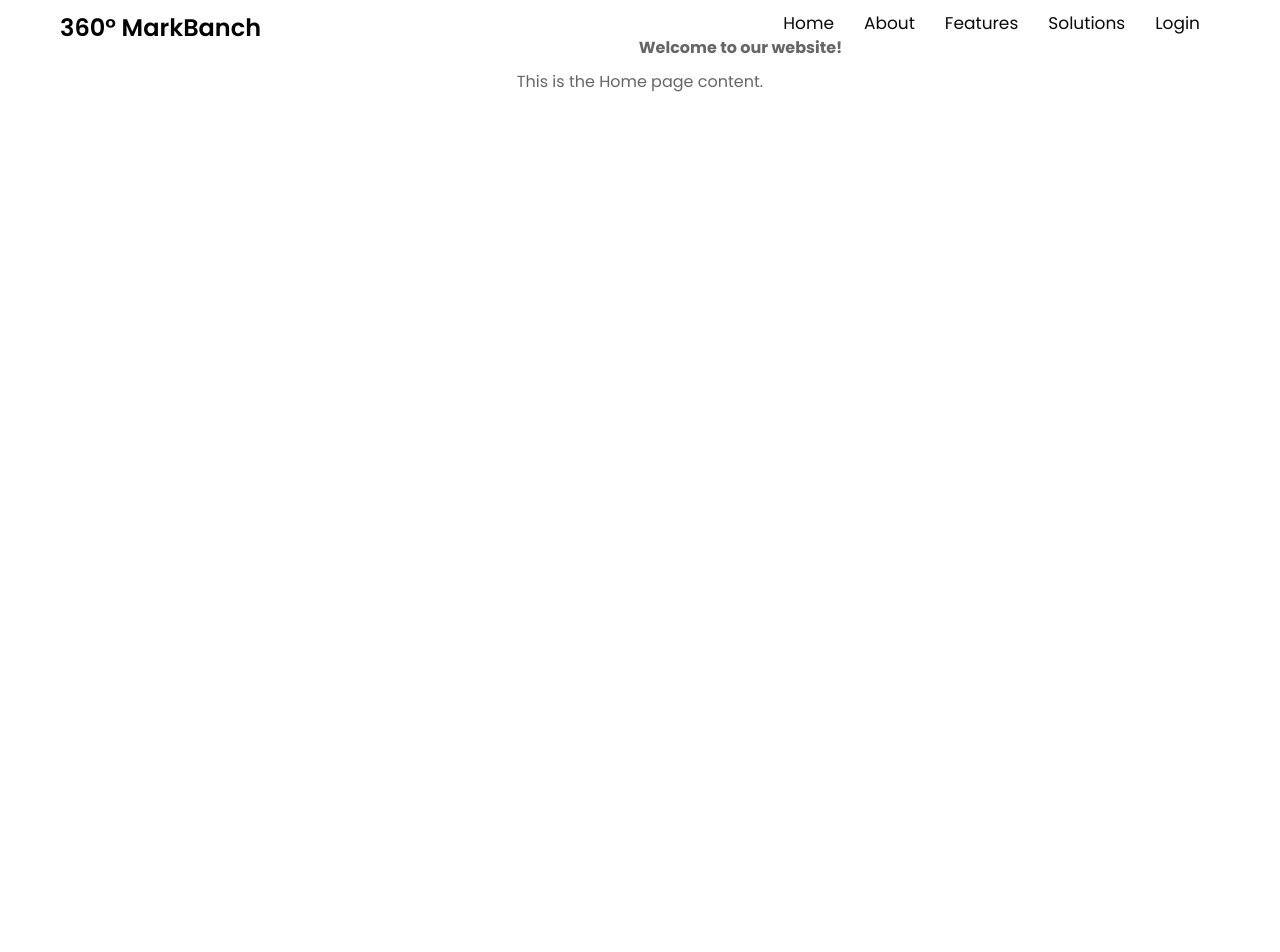
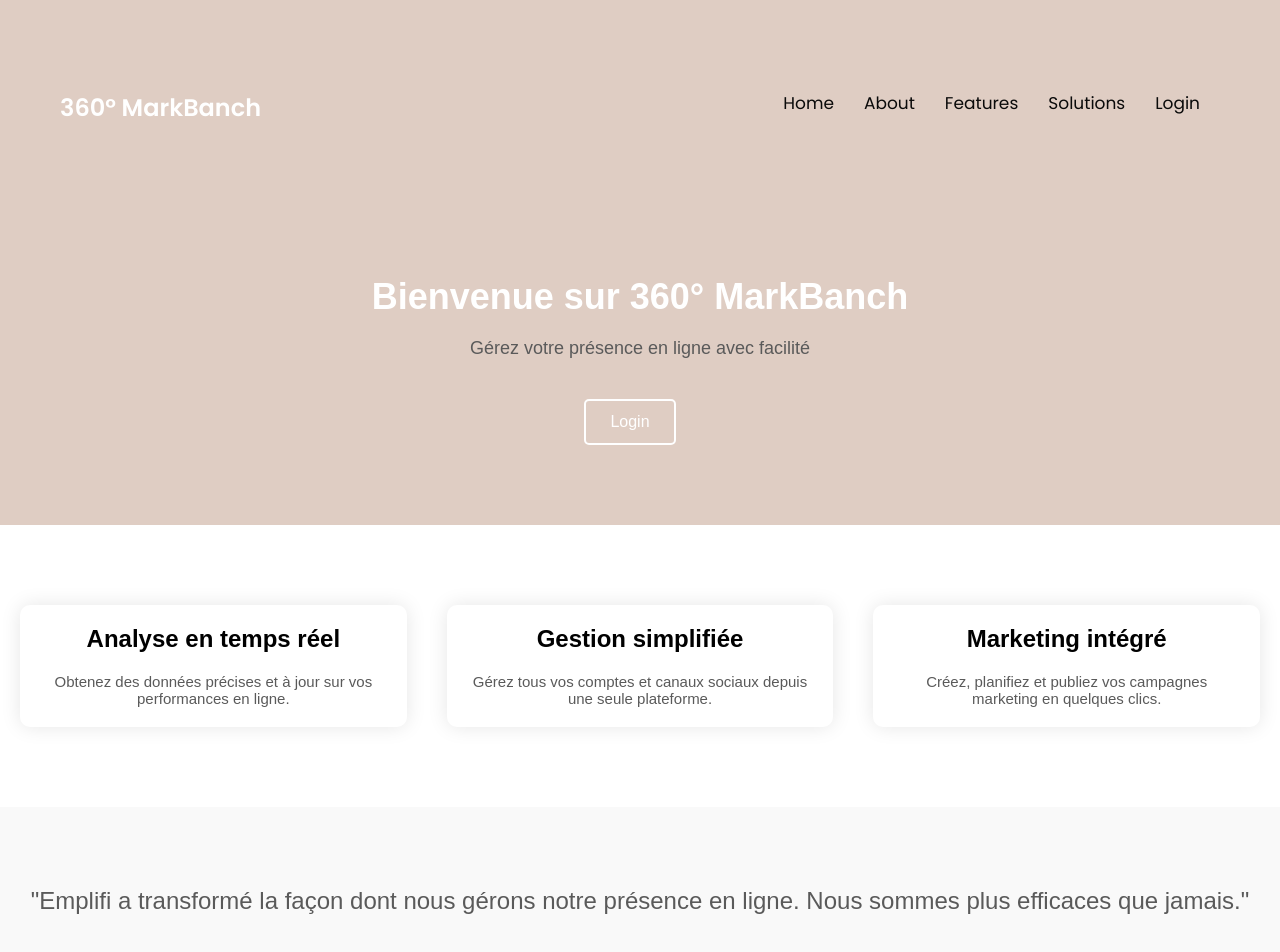
Before and after one commit to Yassminech/BenchmarkingProject, a React (Create React App) app in the folder frontend/: page / in a window 1280 px wide. Shown: the top 952 px of the page. Before the commit the page ends 800 px from the top, so only its background shows below. Built offline with nearby package versions, Linux system fonts and the light colour scheme.

Commit message:
first commit

```diff
--- a/frontend/src/components/Home/Home.css
+++ b/frontend/src/components/Home/Home.css
@@ -1,30 +1,103 @@
-/* Styles for the container */
-.container {
+/* Home.css */
+.home {
+  font-family: Arial, sans-serif;
+}
+
+.header {
+  background-color: #dfcdc3;
+  color: #fff;
+  text-align: center;
+  padding: 80px 0;
+}
+
+.header-content {
   max-width: 800px;
   margin: 0 auto;
-    padding: 20px;
 }
 
-  /* Styles for the title */
-  .title {
-    font-size: 24px;
-    font-weight: bold;
-    color: #333; /* Text color */
-    margin-bottom: 10px;
+.header-title {
+  font-size: 36px;
+  margin-bottom: 20px;
 }
 
-  /* Styles for the paragraph */
-  .paragraph {
-    font-size: 16px;
-    line-height: 1.5;
-    color: #666; /* Text color */
-    text-align: center;
+.header-description {
+  font-size: 18px;
+  margin-bottom: 40px;
 }
 
-  .title{
+.cta-buttons {
+  display: flex;
+  justify-content: center;
+}
+
+.btn {
+  display: inline-block;
+  padding: 12px 24px;
   font-size: 16px;
-    line-height: 1.5;
-    color: #666; /* Text color */
+  margin-right: 20px;
+  text-decoration: none;
+  border-radius: 5px;
+  transition: background-color 0.3s ease;
+}
+
+.btn-primary {
+  background-color: #fff;
+  color: #007bff;
+}
+
+.btn-secondary {
+  background-color: transparent;
+  color: #fff;
+  border: 2px solid #fff;
+}
+
+.btn:hover {
+  background-color: rgba(255, 255, 255, 0.2);
+}
+
+.features {
+  display: flex;
+  justify-content: space-around;
+  margin: 80px auto;
+}
+
+.feature {
   text-align: center;
+  flex: 1;
+  margin: 0 20px;
+  padding: 20px;
+  border-radius: 10px;
+  box-shadow: 0 0 20px rgba(0, 0, 0, 0.1);
+}
 
+.feature-icon {
+  font-size: 36px;
+  margin-bottom: 20px;
 }
+
+.feature-title {
+  font-size: 24px;
+  margin-bottom: 20px;
+}
+
+.testimonial {
+  background-color: #f9f9f9;
+  text-align: center;
+  padding: 80px 0;
+}
+
+.testimonial-text {
+  font-size: 24px;
+  margin-bottom: 20px;
+}
+
+.testimonial-author {
+  font-size: 18px;
+}
+
+.footer {
+  background-color: #dfcdc3;
+  color: #fff;
+  text-align: center;
+  padding: 40px 0;
+}
--- a/frontend/src/components/Home/Home.jsx
+++ b/frontend/src/components/Home/Home.jsx
@@ -1,14 +1,46 @@
 import React from 'react';
-import './Home.css'
+import './Home.css';
+import { Link } from 'react-router-dom';
 
 const Home = () => {
     return (
-      <div className="container">
-      <h2 className="title">Welcome to our website!</h2>
-      <p className="paragraph">This is the Home page content.</p>
-    </div>
-
+        <div className="home">
+            <header className="header">
+                <div className="header-content">
+                    <h1 className="header-title">Bienvenue sur 360° MarkBanch</h1>
+                    <p className="header-description">Gérez votre présence en ligne avec facilité</p>
+                    <div className="cta-buttons">
+                        <Link to="/login" className="btn btn-secondary">Login</Link>
+                    </div>
+                </div>
+            </header>
+            <section className="features">
+                <div className="feature">
+                    <i className="fas fa-chart-line feature-icon"></i>
+                    <h2 className="feature-title">Analyse en temps réel</h2>
+                    <p className="feature-description">Obtenez des données précises et à jour sur vos performances en ligne.</p>
+                </div>
+                <div className="feature">
+                    <i className="fas fa-cogs feature-icon"></i>
+                    <h2 className="feature-title">Gestion simplifiée</h2>
+                    <p className="feature-description">Gérez tous vos comptes et canaux sociaux depuis une seule plateforme.</p>
+                </div>
+                <div className="feature">
+                    <i className="fas fa-bullhorn feature-icon"></i>
+                    <h2 className="feature-title">Marketing intégré</h2>
+                    <p className="feature-description">Créez, planifiez et publiez vos campagnes marketing en quelques clics.</p>
+                </div>
+            </section>
+            <section className="testimonial">
+                <div className="testimonial-content">
+                    <p className="testimonial-text">"Emplifi a transformé la façon dont nous gérons notre présence en ligne. Nous sommes plus efficaces que jamais."</p>
+                </div>
+            </section>
+            <section className="footer">
+                <p className="footer-text">Rejoignez Emplifi dès aujourd'hui et transformez votre présence en ligne.</p>
+            </section>
+        </div>
     );
-}
+};
 
 export default Home;
--- a/frontend/src/components/Signup/Signup.jsx
+++ b/frontend/src/components/Signup/Signup.jsx
@@ -1,65 +1,44 @@
-import React, { useEffect, useState } from "react";
+import React, { useState } from "react";
 import axios from "axios";
 import { useNavigate, Link } from "react-router-dom";
-import 'Signup.css'
-
+import './Signup.css';
 
 function Login() {
-    const history=useNavigate();
+    const history = useNavigate();
+    const [email, setEmail] = useState('');
+    const [password, setPassword] = useState('');
 
-    const [email,setEmail]=useState('')
-    const [password,setPassword]=useState('')
-
-    async function submit(e){
+    const submit = async (e) => {
         e.preventDefault();
 
-        try{
+        try {
+            const response = await axios.post("http://localhost:3000/signup", { email, password });
 
-            await axios.post("http://localhost:3000/signup",{
-                email,password
-            })
-            .then(res=>{
-                if(res.data=="exist"){
-                    alert("User already exists")
-                }
-                else if(res.data=="notexist"){
-                    history("/home",{state:{id:email}})
-                }
-            })
-            .catch(e=>{
-                alert("wrong details")
-                console.log(e);
-            })
-
+            if (response.data === "exist") {
+                alert("User already exists");
+            } else if (response.data === "notexist") {
+                history("/home", { state: { id: email } });
+            }
+        } catch (error) {
+            console.error("Error: ", error);
+            alert("Wrong details");
         }
-        catch(e){
-            console.log(e);
-
-        }
-
-    }
-
+    };
 
     return (
         <div className="login">
-
             <h1>Signup</h1>
-
-            <form action="POST">
-                <input type="email" onChange={(e) => { setEmail(e.target.value) }} placeholder="Email"  />
-                <input type="password" onChange={(e) => { setPassword(e.target.value) }} placeholder="Password" />
-                <input type="submit" onClick={submit} />
-
+            <form onSubmit={submit}>
+                <input type="email" value={email} onChange={(e) => setEmail(e.target.value)} placeholder="Email" />
+                <input type="password" value={password} onChange={(e) => setPassword(e.target.value)} placeholder="Password" />
+                <button type="submit">Submit</button>
             </form>
-
             <br />
             <p>OR</p>
             <br />
-
             <Link to="/">Login Page</Link>
-
         </div>
-    )
+    );
 }
 
-export default Login
+export default Login;
```
Also changed, not shown: 2 other files (tests, documents, lock files or other folders). Lines whose indentation alone changed are shown as unchanged.
